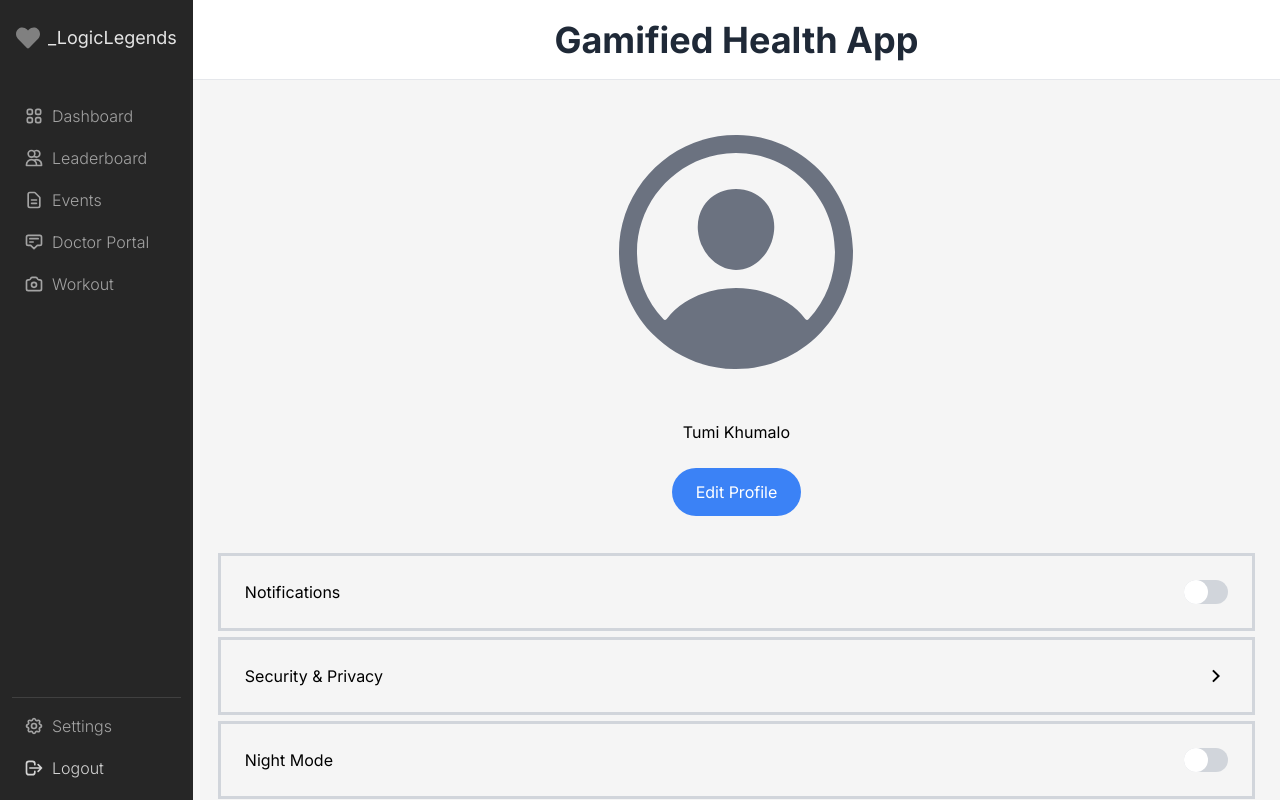
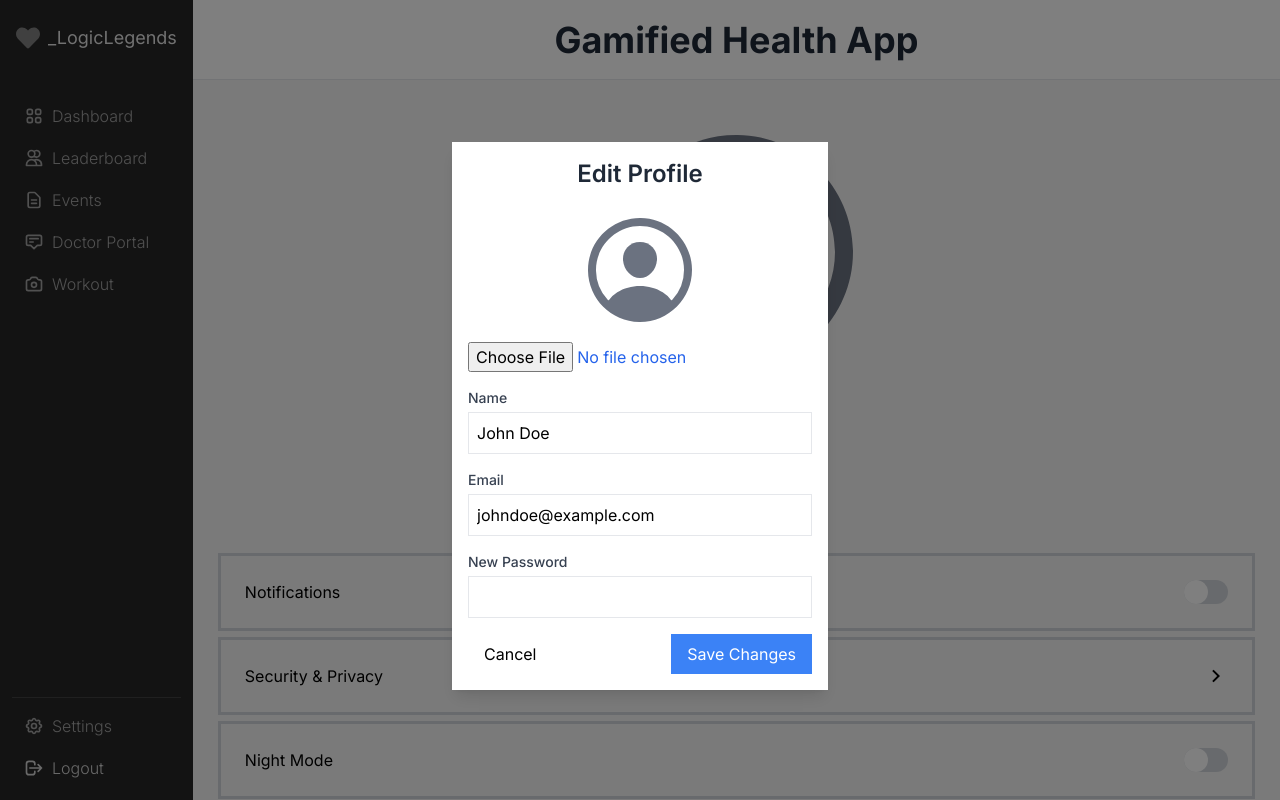
Before and after one commit to TebogoYungMercykay/Gamified_Health_App_Logic_Legends, a Next.js app in the folder health-app/: page /setting in a window 1280 px wide. Both pictures are taken after a click on the button "Edit Profile". Built offline with nearby package versions, Linux system fonts and the light colour scheme.

Commit message:
Fix Edit Profile

```diff
--- /dev/null
+++ b/health-app/app/components/settings/EditProfile.tsx
@@ -0,0 +1,116 @@
+'use client'
+import React, { useState } from 'react';
+import {IoPersonCircleOutline} from "react-icons/io5";
+import Image from "next/image";
+
+interface EditProfileProps {
+    setOpen: React.Dispatch<React.SetStateAction<boolean>>
+}
+
+const EditProfile = ({setOpen}: EditProfileProps) => {
+    const [name, setName] = useState('John Doe');
+    const [email, setEmail] = useState('johndoe@example.com');
+    const [password, setPassword] = useState('');
+    const [profileImage, setProfileImage] = useState(null);
+
+    const handleImageUpload = (event: any) => {
+        const file = event.target.files[0];
+        setProfileImage(file);
+    };
+
+    const handleSaveChanges = () => {
+        console.log('Name:', name);
+        console.log('Email:', email);
+        console.log('New Password:', password);
+        console.log('Profile Image:', profileImage);
+        setOpen(prevState => !prevState);
+    };
+
+    return (
+        <div className="max-w-md mx-auto mt-8 p-4 bg-white shadow-lg">
+            <h2 className=" w-full flex justify-center text-2xl font-semibold text-gray-800 mb-4">Edit Profile</h2>
+
+            <div className="mb-4">
+                {
+                    profileImage ? (
+                        <Image
+                            src={URL.createObjectURL(profileImage)}
+                            alt="Profile"
+                            className="w-32 h-32 rounded-full mx-auto"
+                            width={144}
+                            height={144}
+                            style={{ width: '144px', height: '144px', borderRadius: '50%', objectFit: 'cover' }}
+                        />
+                    ) : (
+                        <IoPersonCircleOutline className="w-32 h-32 rounded-full mx-auto text-gray-500" />
+                    )
+                }
+
+                <input
+                    type="file"
+                    accept="image/*"
+                    onChange={handleImageUpload}
+                    className="mt-2 text-blue-600"
+                />
+            </div>
+
+            <div className="mb-4">
+                <label htmlFor="name" className="block text-sm font-medium text-gray-700">
+                    Name
+                </label>
+                <input
+                    type="text"
+                    id="name"
+                    value={name}
+                    onChange={(e) => setName(e.target.value)}
+                    className="mt-1 p-2 w-full border focus:outline-none focus:ring focus:border-blue-500"
+                />
+            </div>
+
+            <div className="mb-4">
+                <label htmlFor="email" className="block text-sm font-medium text-gray-700">
+                    Email
+                </label>
+                <input
+                    type="email"
+                    id="email"
+                    value={email}
+                    onChange={(e) => setEmail(e.target.value)}
+                    className="mt-1 p-2 w-full border focus:outline-none focus:ring focus:border-blue-500"
+                />
+            </div>
+
+            <div className="mb-4">
+                <label htmlFor="password" className="block text-sm font-medium text-gray-700">
+                    New Password
+                </label>
+                <input
+                    type="password"
+                    id="password"
+                    value={password}
+                    onChange={(e) => setPassword(e.target.value)}
+                    className="mt-1 p-2 w-full border focus:outline-none focus:ring focus:border-blue-500"
+                />
+            </div>
+
+            <div className='w-full flex justify-between'>
+                <button
+                    className=' py-2 px-4 hover:outline hover:outline-gray-300 duration-500 ease-in-out'
+                    onClick={() => setOpen(prevState => !prevState)}
+                >
+                    Cancel
+                </button>
+
+                <button
+                    className="bg-blue-500 text-white py-2 px-4 hover:bg-blue-600 focus:outline-none focus:ring focus:border-blue-300"
+                    onClick={handleSaveChanges}
+                >
+                    Save Changes
+                </button>
+            </div>
+
+        </div>
+    );
+};
+
+export default EditProfile;
--- a/health-app/app/components/settings/Profile.tsx
+++ b/health-app/app/components/settings/Profile.tsx
@@ -1,7 +1,22 @@
-import React from 'react'
+'use client'
+import React, {useState} from 'react'
 import { IoPersonCircleOutline } from 'react-icons/io5';
+import EditProfile from "@/app/components/settings/EditProfile";
+import {Box, Fade, Modal} from "@mui/material";
 
+const styleBox = {
+    position: 'absolute' as 'absolute',
+    top: '50%',
+    left: '50%',
+    transform: 'translate(-50%, -50%)',
+    '&:focus': {
+        outline: 'none',
+    },
+};
 const Profile = () => {
+    const [open, setOpen] = useState<boolean>(false);
+    const [name, setName] = useState<string>('Logic');
+    const handleOpen = () => setOpen(true);
     return (
         <div className=' w-full flex flex-col gap-6 items-center'>
             <div className='w-72 h-72 min-w-[2.5rem] rounded-full'>
@@ -10,8 +25,28 @@ const Profile = () => {
                     size={100}
                 />
             </div>
-            <h2>Tumi Khumalo</h2>
-            <button className=' bg-blue-500 py-3 px-6 text-white rounded-3xl mb-7'>Edit Profile</button>
+            <h2>{name}</h2>
+            <button
+                className=' bg-blue-500 py-3 px-6 text-white rounded-3xl mb-7'
+                onClick={handleOpen}
+            >
+                Edit Profile
+            </button>
+
+            <Modal
+                aria-labelledby="transition-modal-title"
+                aria-describedby="transition-modal-description"
+                open={open}
+                onClose={() => setOpen(false)}
+                closeAfterTransition
+            >
+                <Fade in={open}>
+                    <Box sx={styleBox}>
+                        <EditProfile setOpen = {setOpen} />
+                    </Box>
+                </Fade>
+            </Modal>
+
         </div>
     )
 }
--- a/health-app/package.json
+++ b/health-app/package.json
@@ -9,8 +9,11 @@
     "lint": "next lint"
   },
   "dependencies": {
+    "@emotion/react": "^11.11.1",
+    "@emotion/styled": "^11.11.0",
     "@headlessui/react": "^1.7.17",
     "@heroicons/react": "^1.0.6",
+    "@mui/material": "^5.14.10",
     "@types/node": "20.6.3",
     "@types/react": "18.2.22",
     "@types/react-dom": "18.2.7",
```
Also changed, not shown: 1 other file (tests, documents, lock files or other folders).
